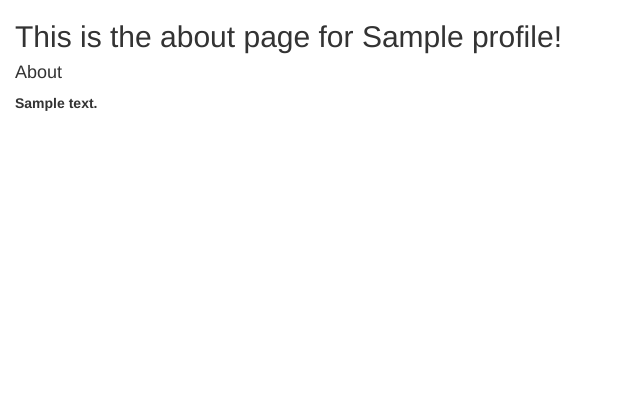
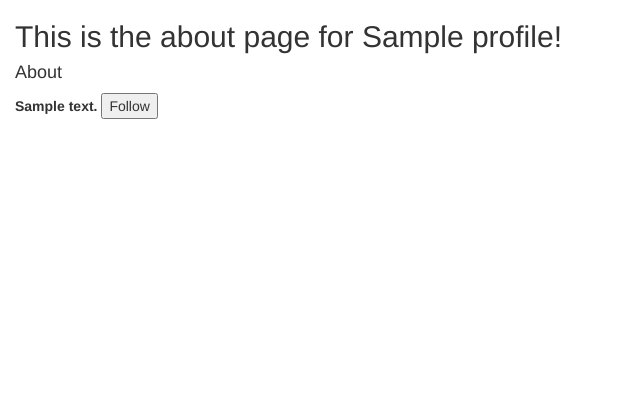
Before and after one commit to opendatakosovo/flask-api-app-framework, a Flask app: page /profile/1/about in a window 1280 px wide. Shown: the part 86-506 px from the top of the page, without its empty margins (0-640 px from the left). Run offline with Flask 2, Linux system fonts and the light colour scheme; a database or web service that is not in the repository returns one stand-in record (values such as "Sample title"); parts of the project's set-up code (start-up, migrations or seed data) failed here and were passed over; some libraries are stand-ins or nearby versions.

Commit message:
initial implementation of following.

```diff
--- a/app/mod_profile/views.py
+++ b/app/mod_profile/views.py
@@ -7,6 +7,8 @@ mod_profile = Blueprint('profile', __name__, url_prefix='/profile')
 
 @mod_profile.route('/<slug>/archive', methods=['GET'])
 def archive(slug):
+    ''' Loads the article archive page.
+    '''
 
     # get the profile object for the given slug
     profile = profile_mongo_utils.get_profile(slug)
@@ -18,6 +20,8 @@ def archive(slug):
 
 @mod_profile.route('/<slug>/about', methods=['GET'])
 def about(slug):
+    ''' Loads the about page.
+    '''
 
     # get the profile object for the given slug
     profile = profile_mongo_utils.get_profile(slug)
@@ -38,3 +42,18 @@ def feed(slug):
     # feed = content_mongo_utils.get_feed(slug)
 
     return render_template('mod_profile/feed.html', profile=profile, feed=feed)
+
+
+@mod_profile.route('/<slug>/follow', methods=['POST'])
+def follow():
+    '''
+    TODO:
+        1. Get POST reuqest body JSON
+        2. Get the SLUG of the follower.
+        3. Implement profile_mongo_utils.add_follower()
+        4. Call profile_mongo_utils.add_follower()
+        5. Check if it adds the follower slug in the document.
+        6. Implement profile_mongo_utils.remove_follower()
+    '''
+
+    pass
--- a/app/templates/mod_profile/about.html
+++ b/app/templates/mod_profile/about.html
@@ -1,6 +1,27 @@
 {% extends "layout.html" %}
 {% block body %}
+    <script>
+        // TODO: Write the appropriate jQuery function to ensure the clicking on the follow
+        // button will call the follow() function.
+
+        function follow(){
+
+            $.ajax({
+                type: "POST",
+                url: "", //TODO: Use the url_for function to mode the follow POST request URL here.
+                data: { follower: "nastradin-hoxha"},
+                //success: success, //TODO: request is successful, then chnage the button label value
+                dataType: "application/json"
+            });
+        }
+
+    </script>
+
     <h2>This is the about page for {{ profile.name }}!</h2>
     <h4>About</h4>
     <strong>{{ profile.about }}</strong>
+
+    <button class="follow">Follow</button>
+
+
 {% endblock body %}
--- a/app/utils/profile_mongo_utils.py
+++ b/app/utils/profile_mongo_utils.py
@@ -11,6 +11,7 @@ class ProfileMongoUtils(object):
         query = {'slug': slug}
         return self._find_one(query)
 
+
     def _find_one(self, query={}, limit=0):
 
         doc = self.mongo.db[self.collection_name] \
```
